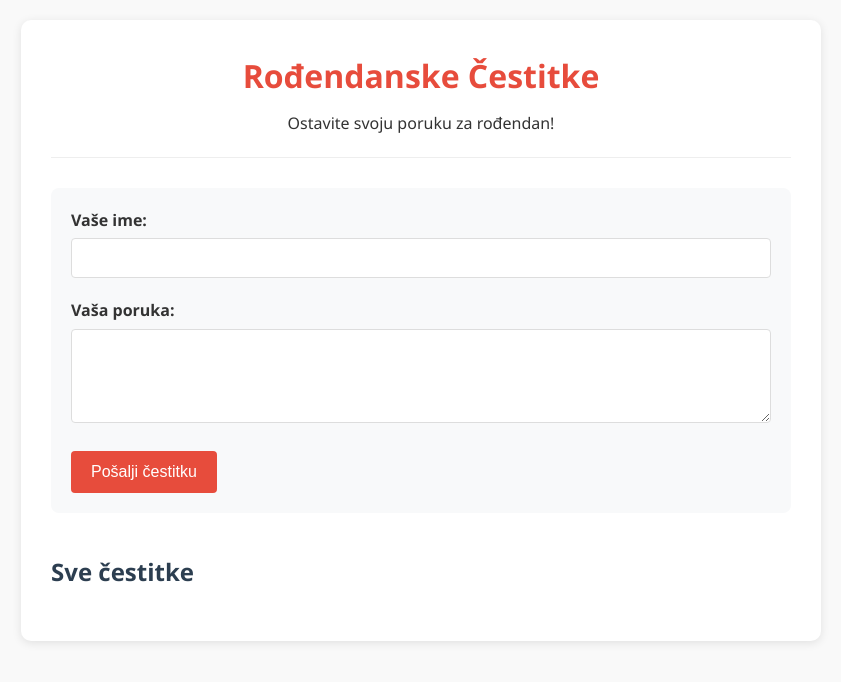
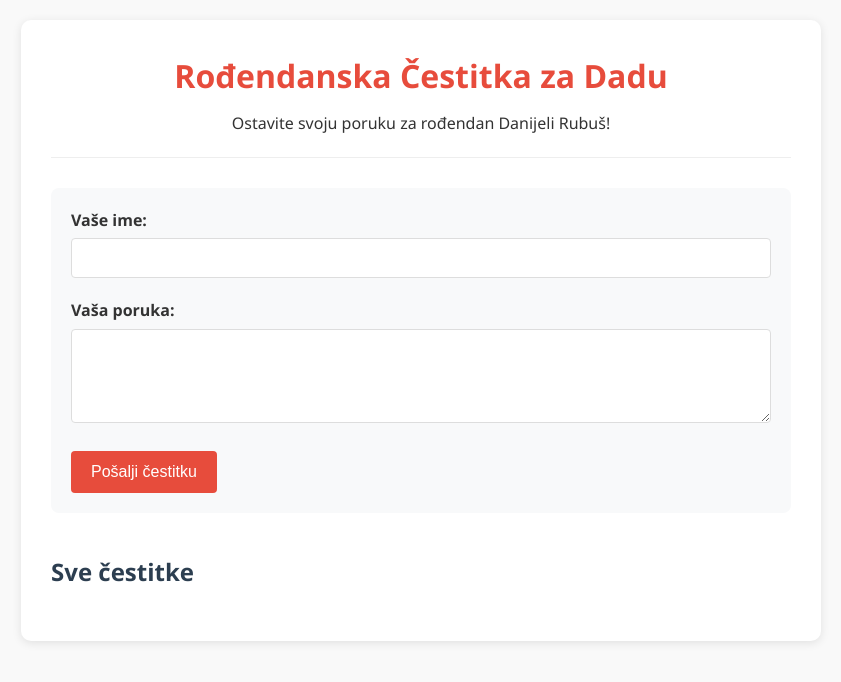
Before and after one commit to Sailorns/Dada, a website: page public/index.html in a window 1280 px wide. Shown: the whole page, without its empty margins (219-1060 px from the left). Drawn offline with Linux system fonts and the light colour scheme; no server answers.

Commit message:
Update index.html

```diff
--- a/public/index.html
+++ b/public/index.html
@@ -9,8 +9,8 @@
 <body>
     <div class="container">
         <header>
-            <h1>Rođendanske Čestitke</h1>
-            <p>Ostavite svoju poruku za rođendan!</p>
+            <h1>Rođendanska Čestitka za Dadu</h1>
+            <p>Ostavite svoju poruku za rođendan Danijeli Rubuš!</p>
         </header>
 
         <div class="form-section">
```
